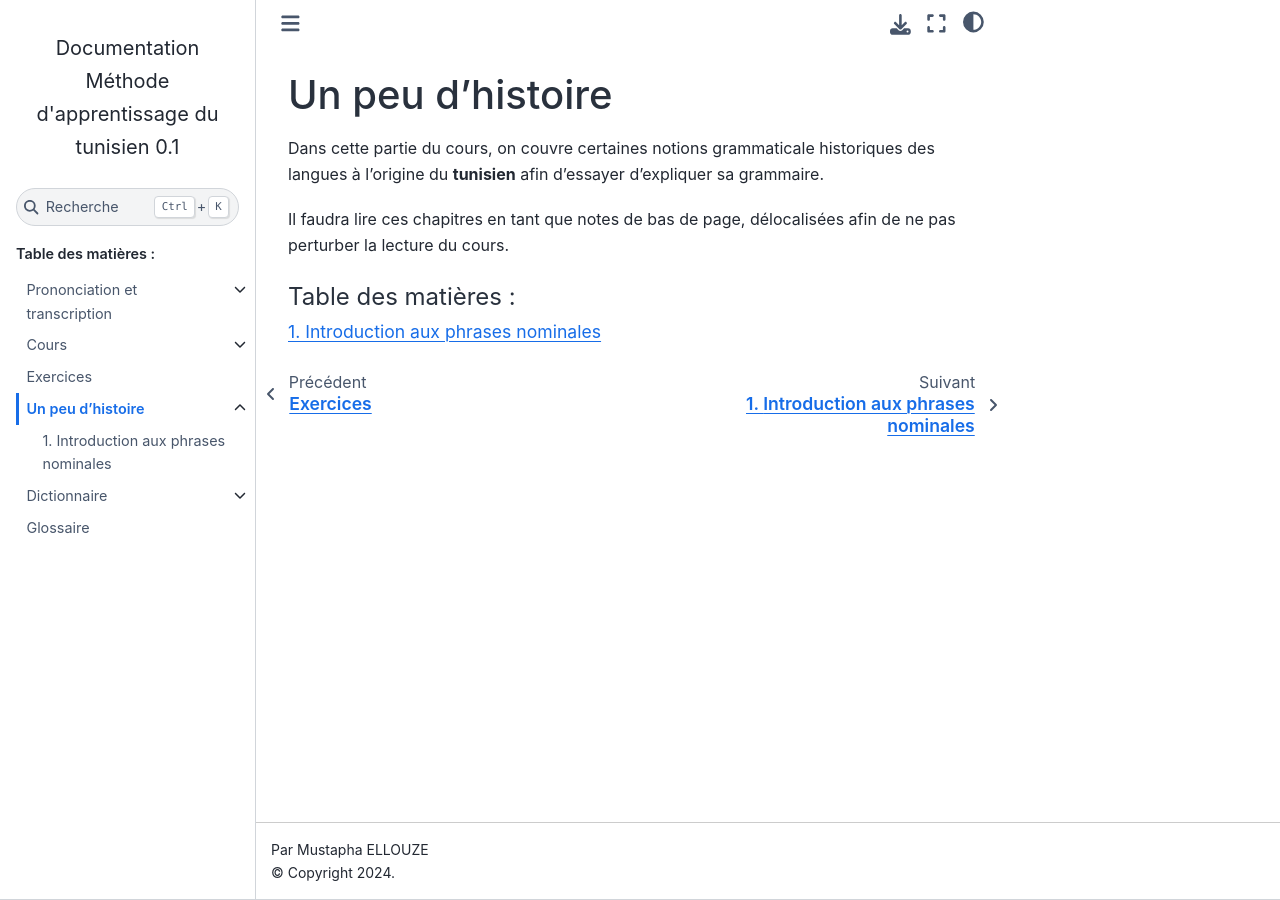
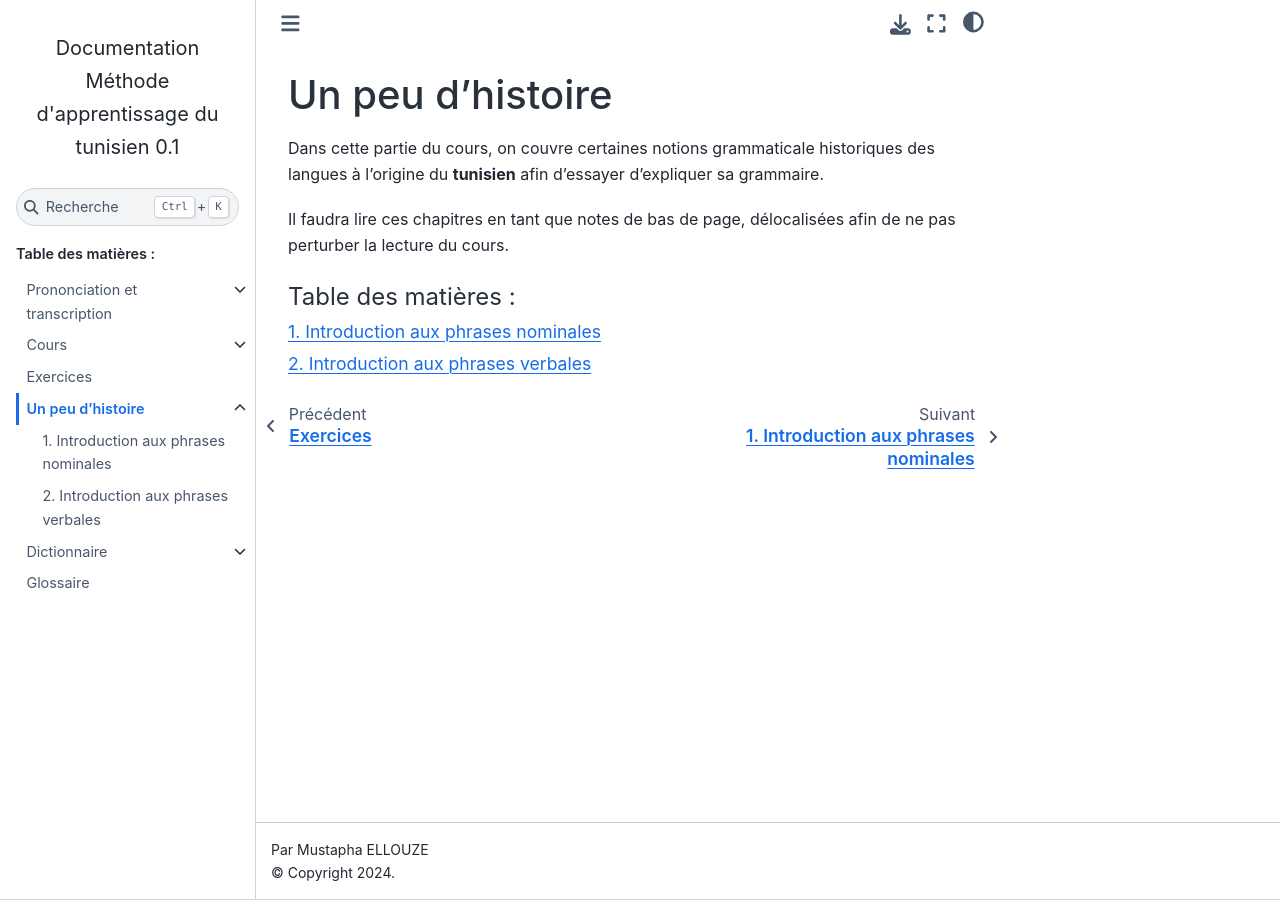
Before and after one commit to MustaphaEllouze/CoursTunisien, a Sphinx documentation site: the page built from sphinx/source/UnPeuDHistoire/index.rst, in a window 1280 px wide. Built offline with Sphinx 7.4.7 and the Sphinx Book theme 1.1.4, drawn with Linux system fonts in a browser that asks for light colours.

Commit message:
début chapitre 2

```diff
--- /dev/null
+++ b/sphinx/source/Cours/02_PhrasesVerbales.rst
@@ -0,0 +1,8 @@
+Introduction aux phrases verbales
+==================================
+
+.. contents::
+
+.. admonition:: Un peu d'histoire
+
+    :ref:`histoire_phrases_verbales`
--- a/sphinx/source/Cours/index.rst
+++ b/sphinx/source/Cours/index.rst
@@ -14,3 +14,4 @@
    :caption: Table des matières :
 
    01_PhrasesNominales
+   02_PhrasesVerbales
--- /dev/null
+++ b/sphinx/source/UnPeuDHistoire/02_PhrasesVerbales.rst
@@ -0,0 +1,6 @@
+.. _histoire_phrases_verbales:
+
+Introduction aux phrases verbales
+=================================
+
+.. contents::
--- a/sphinx/source/UnPeuDHistoire/index.rst
+++ b/sphinx/source/UnPeuDHistoire/index.rst
@@ -13,3 +13,4 @@
    :caption: Table des matières :
 
    01_PhrasesNominales
+   02_PhrasesVerbales
```
